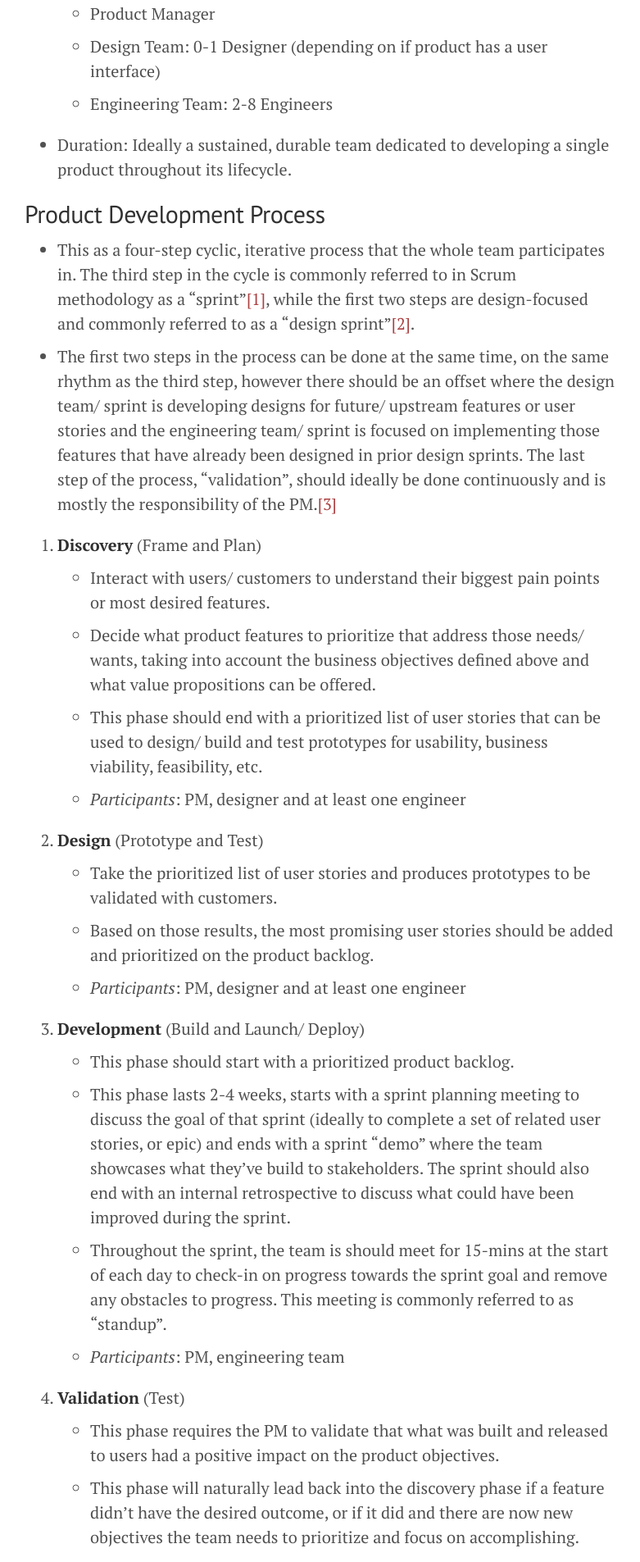
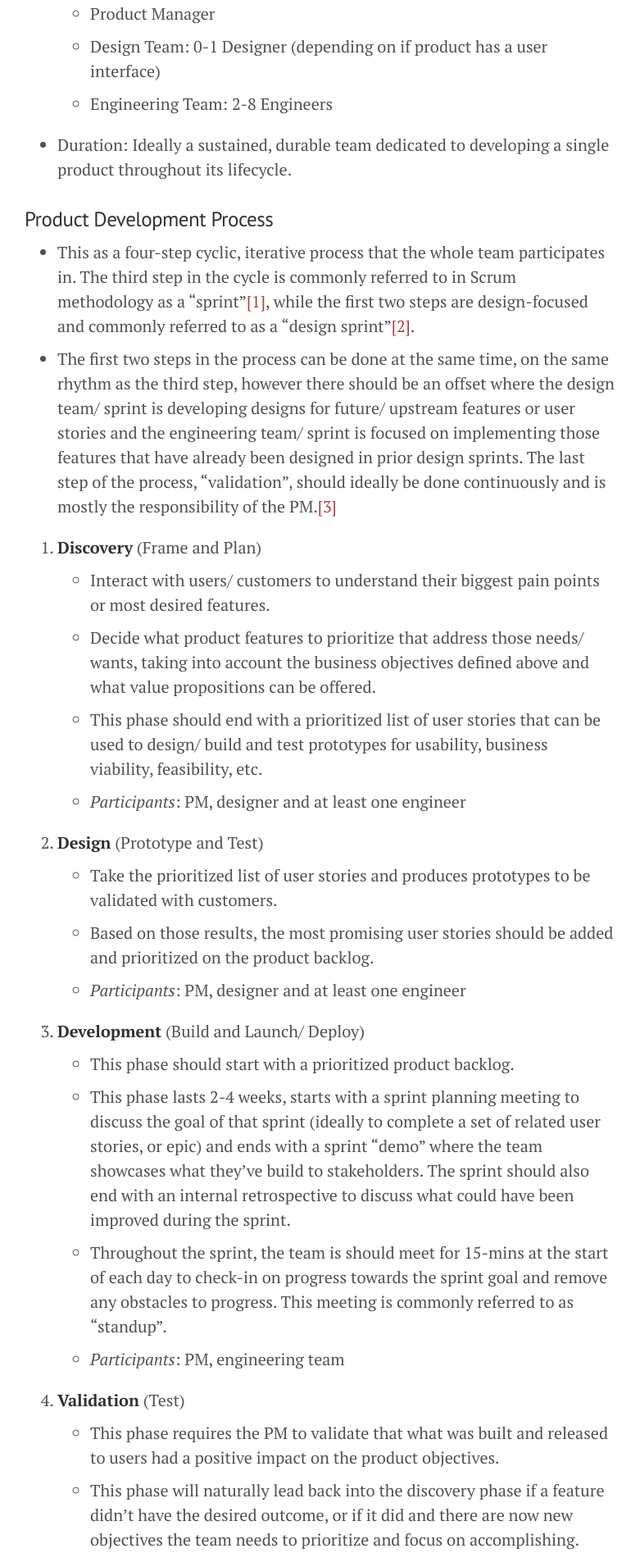
Before and after one commit to tmfarrell/tmfarrell.github.io, a Jekyll site: the page built from _posts/2021-11-29-agile_product_mgmt.md, in a window 1280 px wide. Shown: the part 989-2894 px from the top of the page at 82% size, without its empty margins (250-1031 px from the left). Built offline with Jekyll 4.4.1, drawn with Linux system fonts in a browser that asks for light colours.

Commit message:
standardize titles

```diff
--- a/_posts/2021-11-29-agile_product_mgmt.md
+++ b/_posts/2021-11-29-agile_product_mgmt.md
@@ -24,7 +24,7 @@
     - Engineering Team: 2-8 Engineers
 - Duration: Ideally a sustained, durable team dedicated to developing a single product throughout its lifecycle.
 
-## Product Development Process
+### Product Development Process
 
 - This as a four-step cyclic, iterative process that the whole team participates in. The third step in the cycle is commonly referred to in Scrum methodology as a "sprint"[[1]](https://www.amazon.com/Scrum-Doing-Twice-Work-Half-ebook/dp/B00JI54HCU/), while the first two steps are design-focused and commonly referred to as a "design sprint"[[2]](https://www.amazon.com/Sprint-Solve-Problems-Test-Ideas/dp/1442397683).
 - The first two steps in the process can be done at the same time, on the same rhythm as the third step, however there should be an offset where the design team/ sprint is developing designs for future/ upstream features or user stories and the engineering team/ sprint is focused on implementing those features that have already been designed in prior design sprints. The last step of the process, "validation", should ideally be done continuously and is mostly the responsibility of the PM.[[3]](https://www.amazon.com/Lean-Startup-Entrepreneurs-Continuous-Innovation-ebook/dp/B004J4XGN6/)
@@ -54,7 +54,7 @@
     - This phase will naturally lead back into the discovery phase if a feature didn't have the desired outcome, or if it did and there are now new objectives the team needs to prioritize and focus on accomplishing.
     - _Participants_: PM
 
-## Product Backlog
+### Product Backlog
 
 *The product backlog is important enough that it warrants its own section*
 - The product backlog is a list, ideally prioritized, of user stories (essentially features) grouped into related sets called epics (essentially high-level user stories that describe a larger component with related features) that define the vision for the end product.
```
